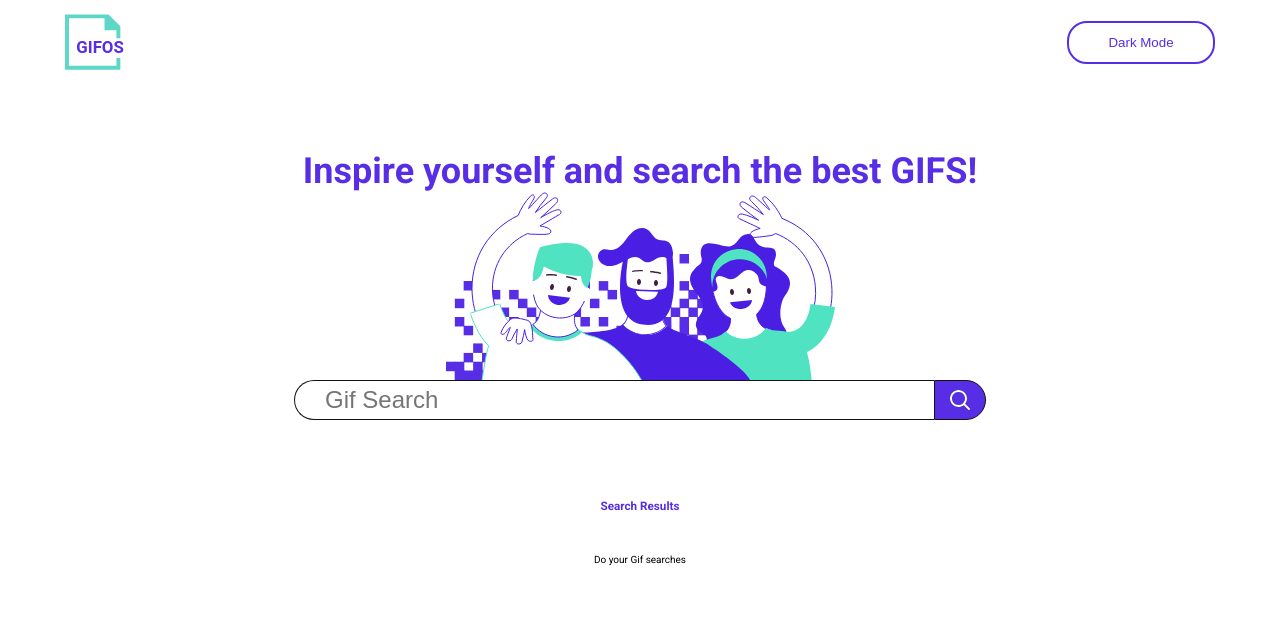
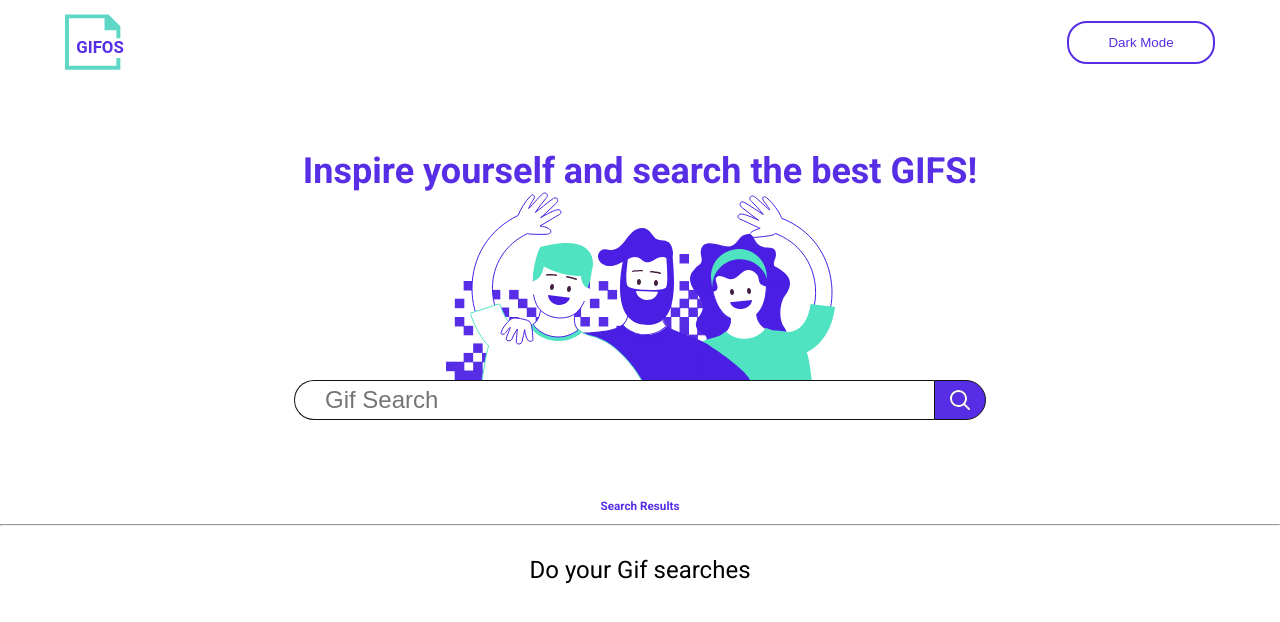
Before and after one commit to MrFufux/GifOS, a React (Create React App) app in the folder gif-os-app/: page / in a window 1280 px wide. Shown: the top 622 px of the page. Built offline with nearby package versions, Linux system fonts and the light colour scheme.

Commit message:
Bug on the dark  autocomplete component and gifResults don't change to the darkside ahaha

```diff
--- a/gif-os-app/src/Components/Autocomplete/AutoComplete.jsx
+++ b/gif-os-app/src/Components/Autocomplete/AutoComplete.jsx
@@ -1,6 +1,7 @@
 import './Autocomplete.css';
 import { AppContext } from '../../Contexts/AppContext';
 import { useContext } from 'react';
+import useDarkmode from '../../Hooks/useDarkMode';
 
 function Autocomplete({recommendation}){
 
--- a/gif-os-app/src/Components/Autocomplete/Autocomplete.css
+++ b/gif-os-app/src/Components/Autocomplete/Autocomplete.css
@@ -14,6 +14,7 @@
     background-color: #bbbbbb;
 }
 
+/*Darkmode*/
 .autocomp-dark{
     margin: 0 auto;
     width: 40%;
--- a/gif-os-app/src/Components/GifsResults/GifResults.css
+++ b/gif-os-app/src/Components/GifsResults/GifResults.css
@@ -1,5 +1,6 @@
 .gifResult-container{
-    display: flex;
+    display: grid;
+    row-gap: 2rem;
     justify-content: center;
     width: 100%;
     height: auto;
@@ -8,8 +9,25 @@
     padding: 3rem 3rem;
     transition: background-color 0.6s;
 }
+ .gifResult-text-result{
+    width: 100%;
+    height: calc(100vh - 53.9rem);
+    grid-column:  1/5;
+    display: flex;
+    justify-content: center;
+    font-size: 2.4rem;
+    /* font-family: var(--font-main); */
+    font-weight: 400;
+    line-height: 2.8rem;
+    /* color: var(--color-main); */
+    transition: color 0.6s;
+ }
 
 /*Dark Mode*/
 .gifResult-container.darkmode {
-    background-color: #373737;
+    background-color: var(--darkcolor);
 }
+
+.gifResult-text-result.darkmode{
+    color: var(--white);
+}
--- a/gif-os-app/src/Components/GifsResults/GiftResults.jsx
+++ b/gif-os-app/src/Components/GifsResults/GiftResults.jsx
@@ -34,7 +34,7 @@ function Gifs() {
   //Darkmode variable
   const backDarkMode = useDarkmode("gifResult-container")
 
-  const textDarkMode = darkMode ? "" : "";
+  const textDarkMode = useDarkmode("gifResult-text-result")
 
   //useEffect request
   useEffect(() => {
@@ -76,7 +76,7 @@ function Gifs() {
   });
 
   //Gifs render conditional
-  const renderGifs = gif.length > 0 ? gifRender : <p>{textResult}</p>;
+  const renderGifs = gif.length > 0 ? gifRender : <p className={textDarkMode}>{textResult}</p>;
   return <section className={backDarkMode}>{renderGifs}</section>;
 }
 
--- a/gif-os-app/src/Components/Search/Search.css
+++ b/gif-os-app/src/Components/Search/Search.css
@@ -61,10 +61,10 @@
 
   .auto-complete{
     position: absolute;
-    left: calc(50% - 10rem);
+    left: calc(50% - 11rem);
     top: 33.4rem;
     background-color: rgb(211, 210, 210);
-    border-radius: 5px;
+    border-radius: 0 0 5px 5px;
   }
 
 
--- a/gif-os-app/src/Components/Search/Search.jsx
+++ b/gif-os-app/src/Components/Search/Search.jsx
@@ -116,6 +116,7 @@ function Search(){
             <div className="auto-complete">{autocompleteComponent}</div>
             <h3 className={searchResultDarkMode}>Search Results</h3>
             <br/>
+            <hr/>
         </div>
     );
 };
```
